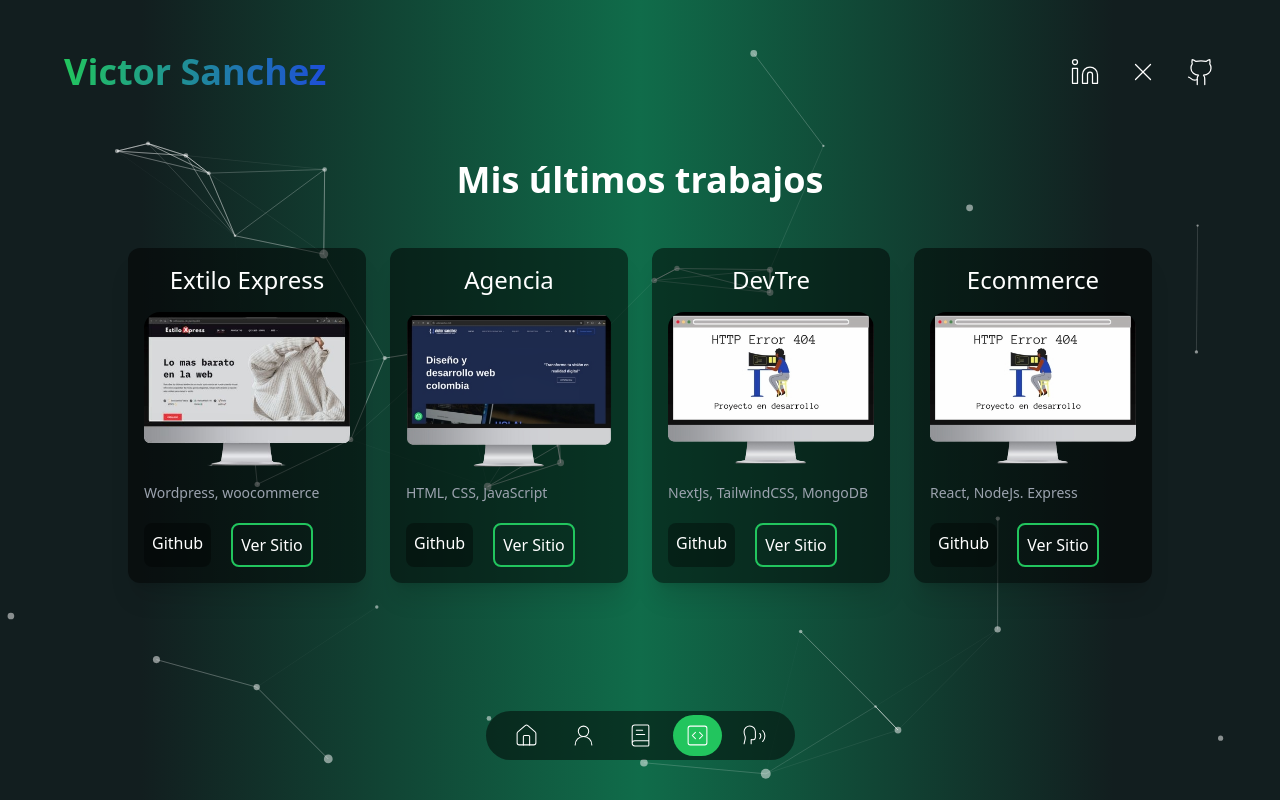
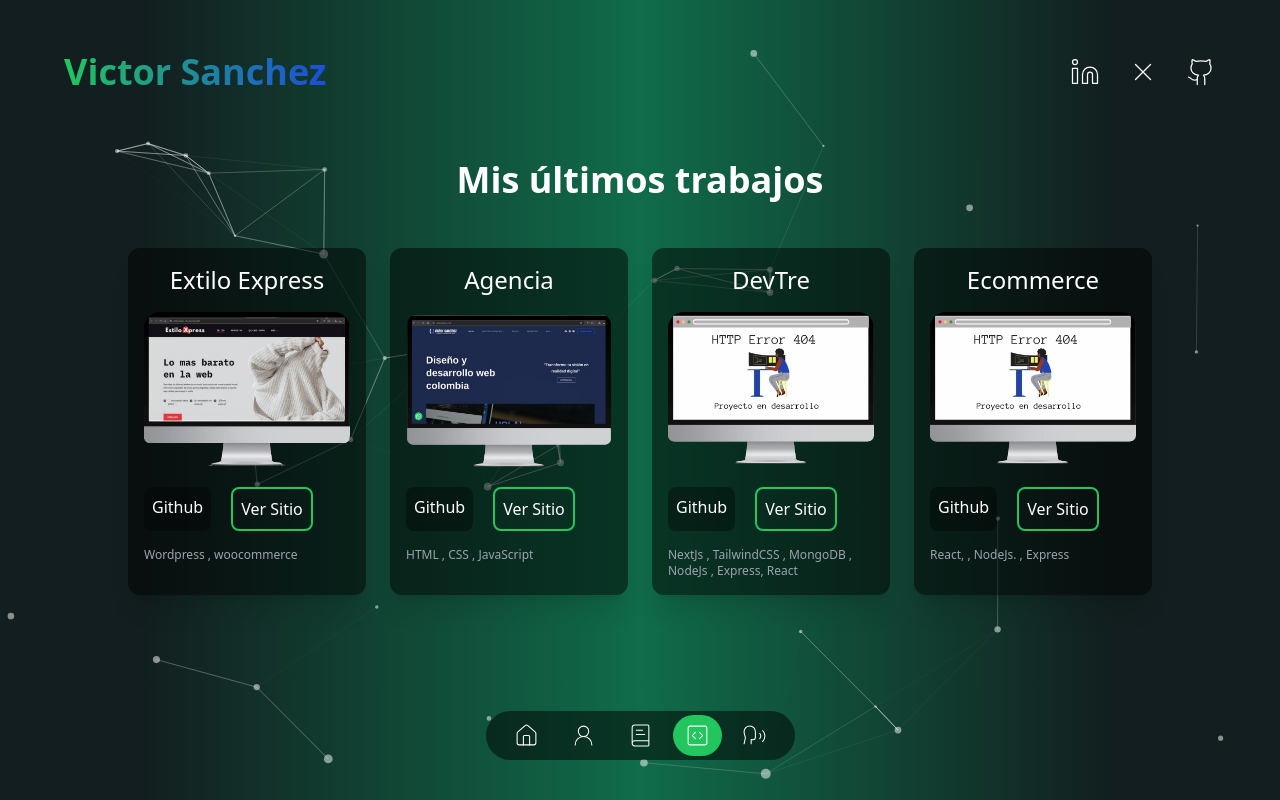
Before and after one commit to VictorDev1986/Victor_portafolio, a Next.js app: page /portfolio in a window 1280 px wide. Built offline with nearby package versions, Linux system fonts and the light colour scheme.

Commit message:
Solucion error el despliegue en vercel

```diff
--- a/components/portfolio-box.tsx
+++ b/components/portfolio-box.tsx
@@ -4,37 +4,32 @@ import Link from "next/link";
 interface PortfolioBoxProps {
     data: {
         id: number,
-        title: string
-        image: string
-        urlGithub: string
-        urlDemo: string
-        technologies: string
+        title: string,
+        image: string,
+        urlGithub: string,
+        urlDemo: string,
+        technologies: string[]
     }
 }
 
 const PortfolioBox = (props: PortfolioBoxProps) => {
     const { data } = props
-    const { id, title, image, urlDemo, urlGithub, technologies } = data
+    const { title, image, urlDemo, urlGithub, technologies } = data
 
     return (
-        <div
-            key={id}
-            className="w-80 sm:w-full md:max-w  bg-black/50  p-4 mb-2 rounded-xl shadow-xl border-gray-300"
-        >
+        <div className="w-80 sm:w-full md:max-w bg-black/50 p-4 mb-2 rounded-xl shadow-xl border-gray-300">
             <h3 className="text-center mb-4 text-xl sm:text-2xl">{title}</h3>
             <Image
                 src={image}
                 alt="Image"
                 width={500} height={500} className="w-full md:w-[500px] rounded-2xl h-auto transition-transform duration-700 hover:scale-125"
             />
-            <div className="mt-4 text-sm gap-5 text-gray-400">
-                {technologies}
-            </div>
+
             <div className="flex gap-5 mt-5">
                 <Link
                     href={urlGithub}
                     target="_blank"
-                    className="p-2 transition duration-150 rounded-lg  bg-black/35  text-while border-green-500 hover:shadow-xl hover:shadow-green-500  "
+                    className="p-2 transition duration-150 rounded-lg bg-black/35 text-white border-green-500 hover:shadow-xl hover:shadow-green-500"
                 >
                     Github
                 </Link>
@@ -42,13 +37,15 @@ const PortfolioBox = (props: PortfolioBoxProps) => {
                 <Link
                     href={urlDemo}
                     target="_blank"
-                    className="p-2 transition duration-150 rounded-lg border-2  text-while border-green-500 hover:shadow-xl hover:shadow-green-500"
+                    className="p-2 transition duration-150 rounded-lg border-2 text-white border-green-500 hover:shadow-xl hover:shadow-green-500"
                 >
                     Ver Sitio
                 </Link>
             </div>
+            <div className="mt-4 text-xs gap-5 text-gray-400">
+                {technologies.join(', ')}
+            </div>
         </div>
-
     );
 }
 
--- a/data.tsx
+++ b/data.tsx
@@ -113,7 +113,7 @@ export const dataPortfolio = [
         image: "/proyecto1.png",
         urlGithub: "https://estiloexpress.victorsanchez.click/",
         urlDemo: "https://estiloexpress.victorsanchez.click/",
-        technologies: ["Wordpress, ", "woocommerce"]
+        technologies: ["Wordpress  ", "woocommerce"]
     },
     {
         id: 2,
@@ -121,7 +121,7 @@ export const dataPortfolio = [
         image: "/agencia.png",
         urlGithub: "https://victorsanchez.click/",
         urlDemo: "https://victorsanchez.click/",
-        technologies: ["HTML, ", "CSS, ", "JavaScript"]
+        technologies: ["HTML ", "CSS ", "JavaScript"]
     },
     {
         id: 3,
@@ -129,7 +129,7 @@ export const dataPortfolio = [
         image: "/proyectoDesarrollo.png",
         urlGithub: "#!",
         urlDemo: "#!",
-        technologies: ["NextJs, ", "TailwindCSS, ", "MongoDB"]
+        technologies: ["NextJs ", "TailwindCSS ", "MongoDB ", "NodeJs ", "Express", "React"]
     },
     {
         id: 4,
```
